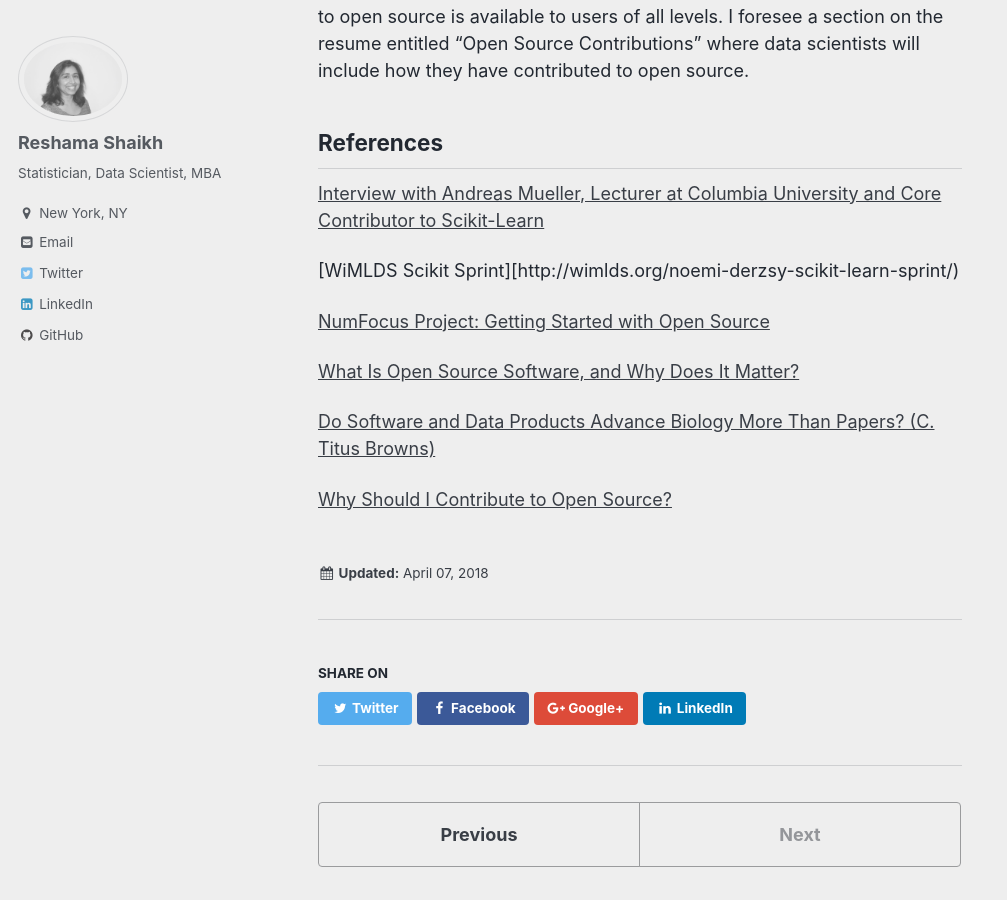
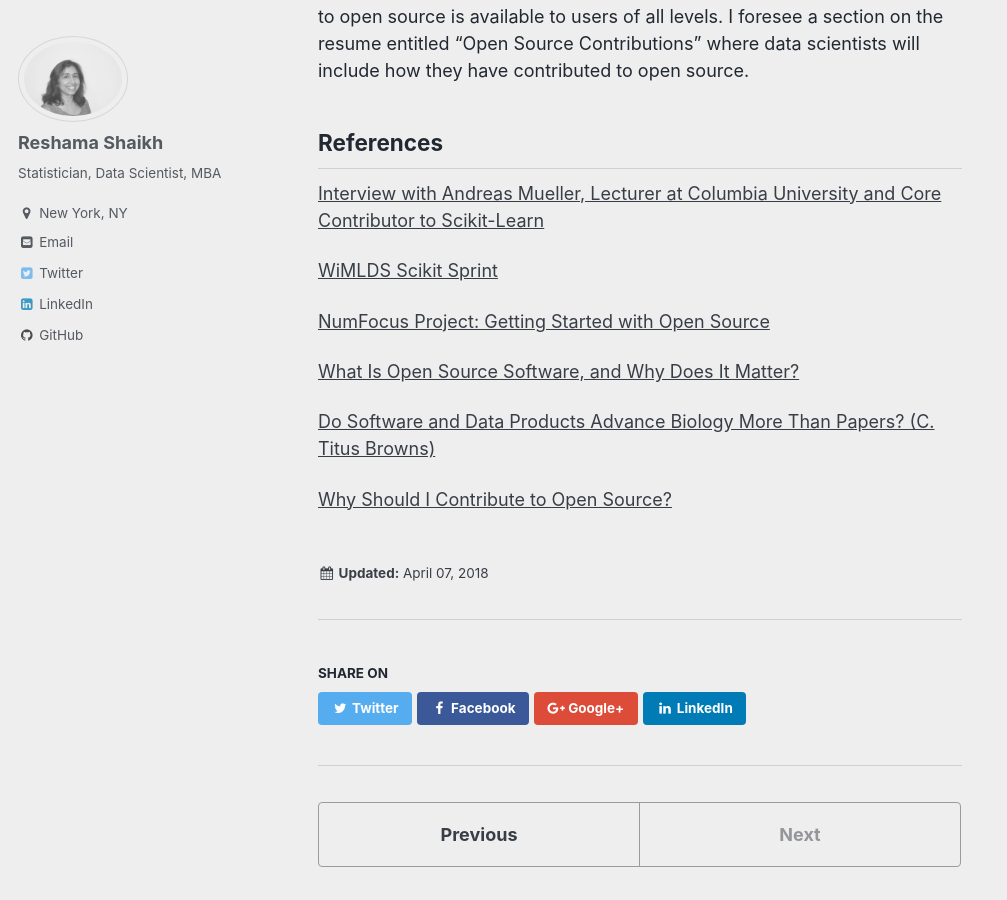
Before and after one commit to reshamas/reshamas.github.io, a Jekyll site: the page built from _posts/2018-04-07-how-i-unknowingly-contributed-to-open-source.md, in a window 1280 px wide and 900 px high, scrolled down 4998 px. Shown: the whole window, without its empty margins (0-1007 px from the left). Built offline with Jekyll 4.4.1, drawn with Linux system fonts in a browser that asks for light colours; emoji names are drawn with the system emoji font; comment, search, counter and statistics services are not loaded.

Commit message:
Update 2018-04-07-how-i-unknowingly-contributed-to-open-source.md

```diff
--- a/_posts/2018-04-07-how-i-unknowingly-contributed-to-open-source.md
+++ b/_posts/2018-04-07-how-i-unknowingly-contributed-to-open-source.md
@@ -94,7 +94,7 @@ Given the expanded definition of open source, the opportunity to contribute to o
 ## References
 [Interview with Andreas Mueller, Lecturer at Columbia University and Core Contributor to Scikit-Learn](https://mlconf.com/interview-andreas-muller-lecturer-columbia-university-core-contributor-scikit-learn-reshama-shaikh/)
 
-[WiMLDS Scikit Sprint][http://wimlds.org/noemi-derzsy-scikit-learn-sprint/)
+[WiMLDS Scikit Sprint](http://wimlds.org/noemi-derzsy-scikit-learn-sprint/)
 
 [NumFocus Project: Getting Started with Open Source](https://github.com/numfocus/getting-started-with-open-source)
 
```
